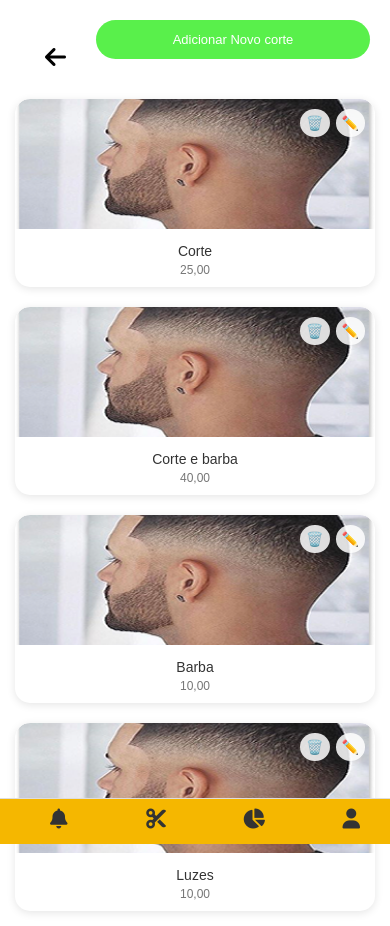
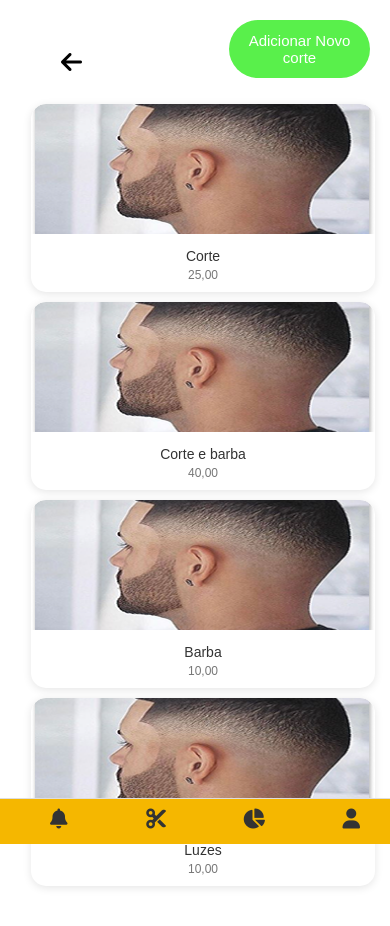
Before and after one commit to luardo05/Front-end-Barbearia-, a plain HTML site: page adm/gerenciar-servicos.html in a window 390 px wide. Drawn offline with Linux system fonts and the light colour scheme.

Commit message:
responsividade

```diff
--- a/adm/gerenciar-servicos.html
+++ b/adm/gerenciar-servicos.html
@@ -24,10 +24,6 @@
                     <span class="name">Corte</span>
                     <span class="price">25,00</span>
                 </div>
-                <div class="card-icons">
-                    <span class="icon-trash">🗑️</span>
-                    <span class="icon-edit">✏️</span>
-                </div>
             </div>
 
             <div class="card">
@@ -35,10 +31,6 @@
                 <div class="details">
                     <span class="name">Corte e barba</span>
                     <span class="price">40,00</span>
-                </div>
-                <div class="card-icons">
-                    <span class="icon-trash">🗑️</span>
-                    <span class="icon-edit">✏️</span>
                 </div>
             </div>
 
@@ -48,10 +40,6 @@
                     <span class="name">Barba</span>
                     <span class="price">10,00</span>
                 </div>
-                <div class="card-icons">
-                    <span class="icon-trash">🗑️</span>
-                    <span class="icon-edit">✏️</span>
-                </div>
             </div>
 
             <div class="card">
@@ -59,10 +47,6 @@
                 <div class="details">
                     <span class="name">Luzes</span>
                     <span class="price">10,00</span>
-                </div>
-                <div class="card-icons">
-                    <span class="icon-trash">🗑️</span>
-                    <span class="icon-edit">✏️</span>
                 </div>
             </div>
         </div>
--- a/assets/css/css.adm/addServico.css
+++ b/assets/css/css.adm/addServico.css
@@ -7,6 +7,7 @@ body {
 .container {
   padding: 15px;
   text-align: center;
+  margin-left: 5rem;
 }
 
 /* Botão voltar */
@@ -18,11 +19,10 @@ body {
   margin: 15px;
 }
 
-/* Grid de cards responsivo */
 .grid {
   display: grid;
   grid-template-columns: repeat(auto-fit, minmax(160px, 1fr));
-  gap: 20px;
+  gap: 10px;
   width: 100%;
   justify-content: center;
 }
@@ -61,33 +61,6 @@ body {
   color: #777;
   margin-top: 4px;
   display: block;
-}
-
-/* Ícones */
-.card-icons {
-  position: absolute;
-  top: 10px;
-  right: 10px;
-  display: flex;
-  gap: 6px;
-}
-
-.icon-trash,
-.icon-edit {
-  background-color: rgba(255, 255, 255, 0.85);
-  border-radius: 50%;
-  padding: 6px;
-  display: flex;
-  align-items: center;
-  justify-content: center;
-  cursor: pointer;
-  font-size: 14px;
-  transition: background 0.2s;
-}
-
-.icon-trash:hover,
-.icon-edit:hover {
-  background-color: rgba(240, 240, 240, 1);
 }
 
 /* Botão ação */
@@ -136,8 +109,6 @@ body {
   transition: transform 0.2s;
 }
 
-
-
 /* ================= RESPONSIVIDADE ================= */
 @media (min-width: 768px) {
   .menu {
@@ -153,7 +124,6 @@ body {
 
   .menu a {
     flex: none;
-    /* para não esticar */
     padding: 20px 0;
     font-size: 12px;
   }
@@ -164,6 +134,11 @@ body {
 }
 
 @media (max-width: 768px) {
+
+  .container {
+    padding: 20px 15px;
+    margin-left: 1rem;
+  }
   .image {
     height: 140px;
   }
@@ -178,7 +153,7 @@ body {
 
   .btn {
     font-size: 14px;
-    width: 100%;
+    width: 30%;
     max-width: 300px;
   }
 
@@ -188,6 +163,10 @@ body {
 }
 
 @media (max-width: 480px) {
+  .container {
+    padding: 20px 15px;
+    margin-left: 1rem;
+  }
   .grid {
     grid-template-columns: 1fr;
   }
@@ -197,9 +176,9 @@ body {
   }
 
   .btn {
-    font-size: 13px;
+    font-size: 15px;
     padding: 12px;
-    width: 100%;
+    width: 30%;
     max-width: 250px;
   }
 
--- a/assets/css/css.adm/dashboard.css
+++ b/assets/css/css.adm/dashboard.css
@@ -8,6 +8,7 @@ body {
 .container {
   padding: 30px 0px;
   text-align: center;
+  margin-left: 5rem;
 }
 
 .back-arrow {
@@ -22,13 +23,12 @@ body {
   display: flex;
   align-items: center;
   gap: 10px;
-  margin-bottom: 20px;
+  margin-bottom: 25px;
   flex-wrap: wrap;
-  /* permite quebra em telas pequenas */
 }
 
 .filter-container input[type="date"] {
-  padding: 8px;
+  padding: 9px;
   border: 1px solid #ccc;
   border-radius: 5px;
   flex: 1;
@@ -55,9 +55,9 @@ h2 {
   width: 100%;
   background-color: #fff;
   border-radius: 15px;
-  padding: 10px;
+  padding: 15px;
   box-sizing: border-box;
-  margin-bottom: 10px;
+  margin-bottom: 15px;
   box-shadow: 0 2px 8px rgba(0, 0, 0, 0.1);
 }
 
@@ -92,7 +92,6 @@ h3 {
   background-color: #b0f5ca;
 }
 
-/* Menu padrão: horizontal embaixo (mobile first) */
 .menu {
   display: flex;
   padding: 10px;
@@ -104,7 +103,6 @@ h3 {
   background: #f5b700;
   border-top: 1px solid #ddd;
   flex-direction: row;
-  /* horizontal */
 }
 
 .menu a {
@@ -137,7 +135,6 @@ h3 {
 
   .menu a {
     flex: none;
-    /* para não esticar */
     padding: 20px 0;
     font-size: 12px;
   }
@@ -148,7 +145,8 @@ h3 {
 }
 @media (max-width: 768px) {
   .container {
-    padding: 20px 10px;
+    padding: 20px 15px;
+    margin-left: 1rem;
   }
 
   .back-arrow {
@@ -164,7 +162,7 @@ h3 {
   }
 
   .btn {
-    width: 100%;
+    width: 35%;
     font-size: 15px;
     padding: 10px 20px;
   }
@@ -184,7 +182,8 @@ h3 {
 
 @media (max-width: 480px) {
   .container {
-    padding: 15px 5px;
+    padding: 20px 15px;
+    margin-left: 1rem;
   }
 
   .back-arrow {
@@ -201,7 +200,7 @@ h3 {
   }
 
   .btn {
-    width: 100%;
+    width: 30%;
     font-size: 14px;
     padding: 8px 16px;
   }
```
